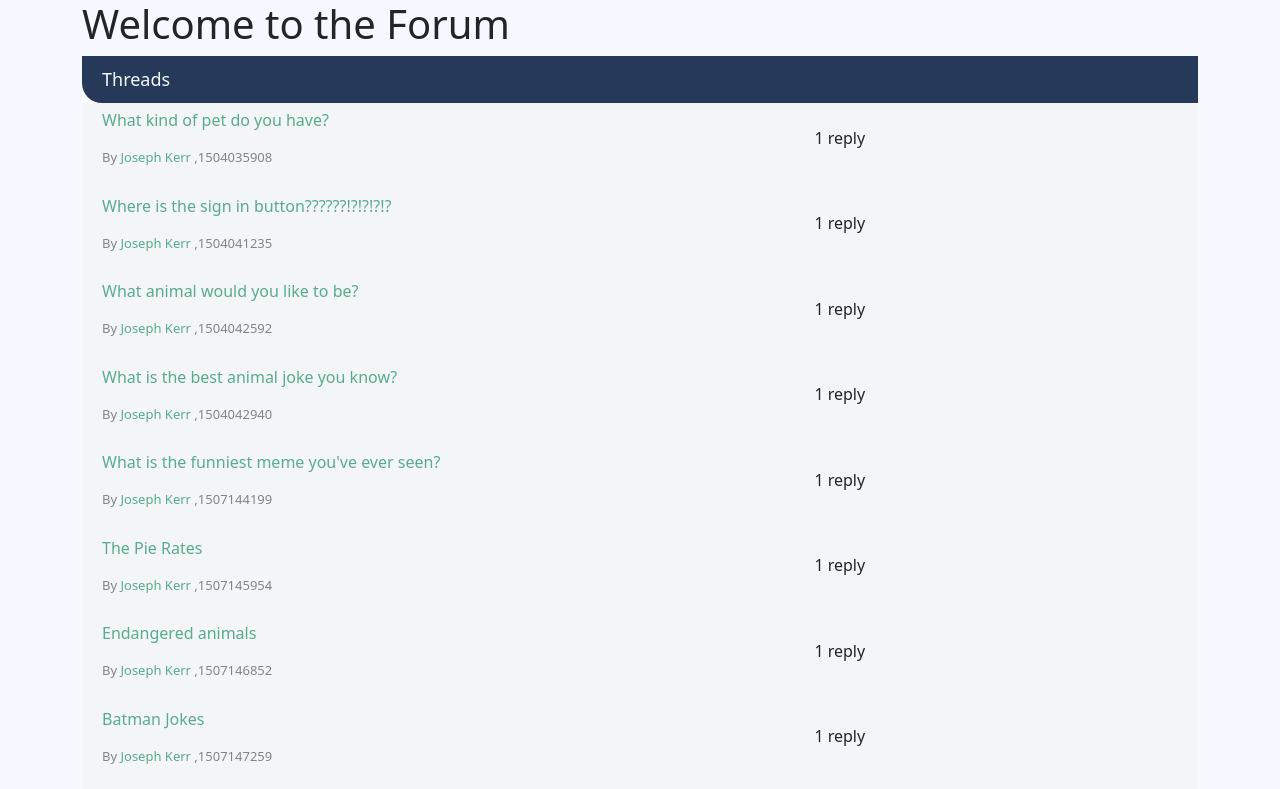
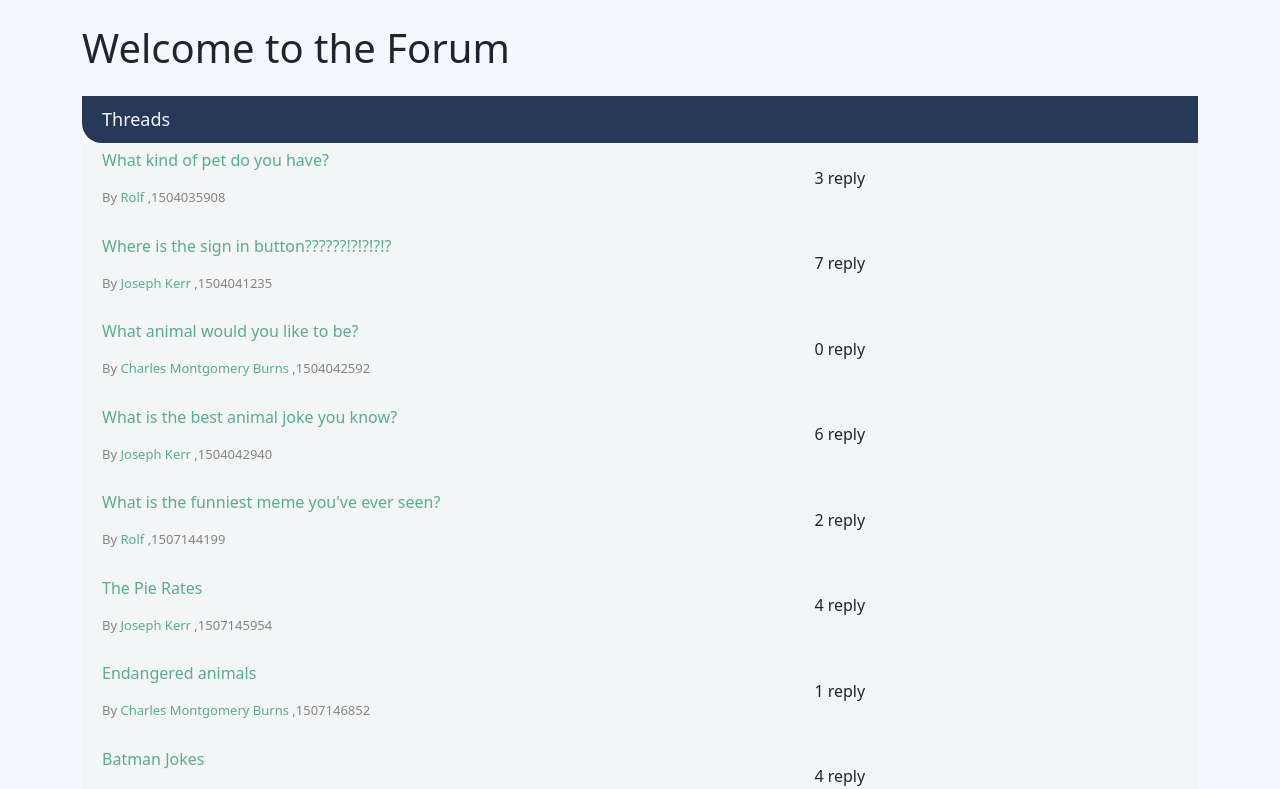
Before and after one commit to mannar-hielal/forum, a Vue app: page / in a window 1280 px wide. Shown: the top 789 px of the page. Built offline with nearby package versions, Linux system fonts and the light colour scheme.

Commit message:
Implement computed properties for replies and user of a thread

```diff
--- a/src/components/HelloWorld.vue
+++ b/src/components/HelloWorld.vue
@@ -1,6 +1,6 @@
 <template>
     <div>
-      <h1>Welcome to the Forum</h1>
+      <h1 class="mt-4 mb-4">Welcome to the Forum</h1>
       <ThreadList :threads="threads"/>
     </div>
 </template>
--- a/src/components/ThreadListItem.vue
+++ b/src/components/ThreadListItem.vue
@@ -5,13 +5,13 @@
               <a href="#">{{ thread.title }}</a>
           </p>
           <p class="text-faded text-xsmall">
-              By <a href="#">Joseph Kerr</a> ,{{ thread.publishedAt }}
+              By <a href="#">{{ user.name }}</a> ,{{ thread.publishedAt }}
           </p>
       </div>
 
       <div class="activity">
           <p class="replies-count">
-              1 reply
+              {{ repliesCount }} reply
           </p>
 
           <!--<img class="avatar-medium" src="http://i0.kym-cdn.com/photos/images/facebook/000/010/934/46623-batman_pikachu_super.png" alt="">-->
@@ -27,16 +27,27 @@
 </template>
 
 <script>
+import sourceData from '@/data.json'
 export default {
   name: 'ThreadListItem',
   data () {
-    return {}
+    return {
+      users: sourceData.users
+    }
   },
   props: {
     thread: {
       required: true,
       type: Object
     }
+  },
+  computed: {
+    repliesCount () {
+      return Object.keys(this.thread.posts).length - 1
+    },
+    user () {
+      return this.users[this.thread.userId]
+    }
   }
 }
 </script>
```
